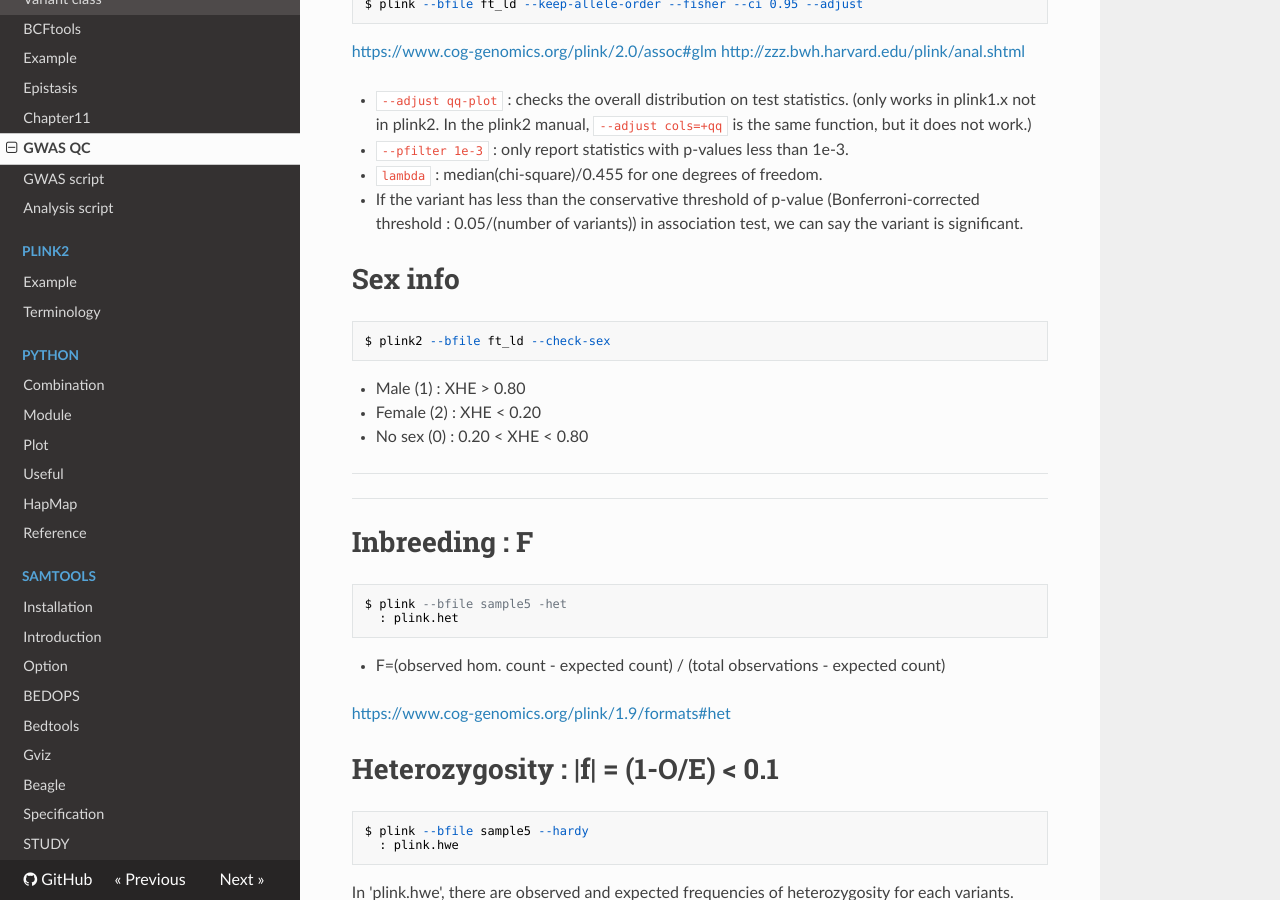
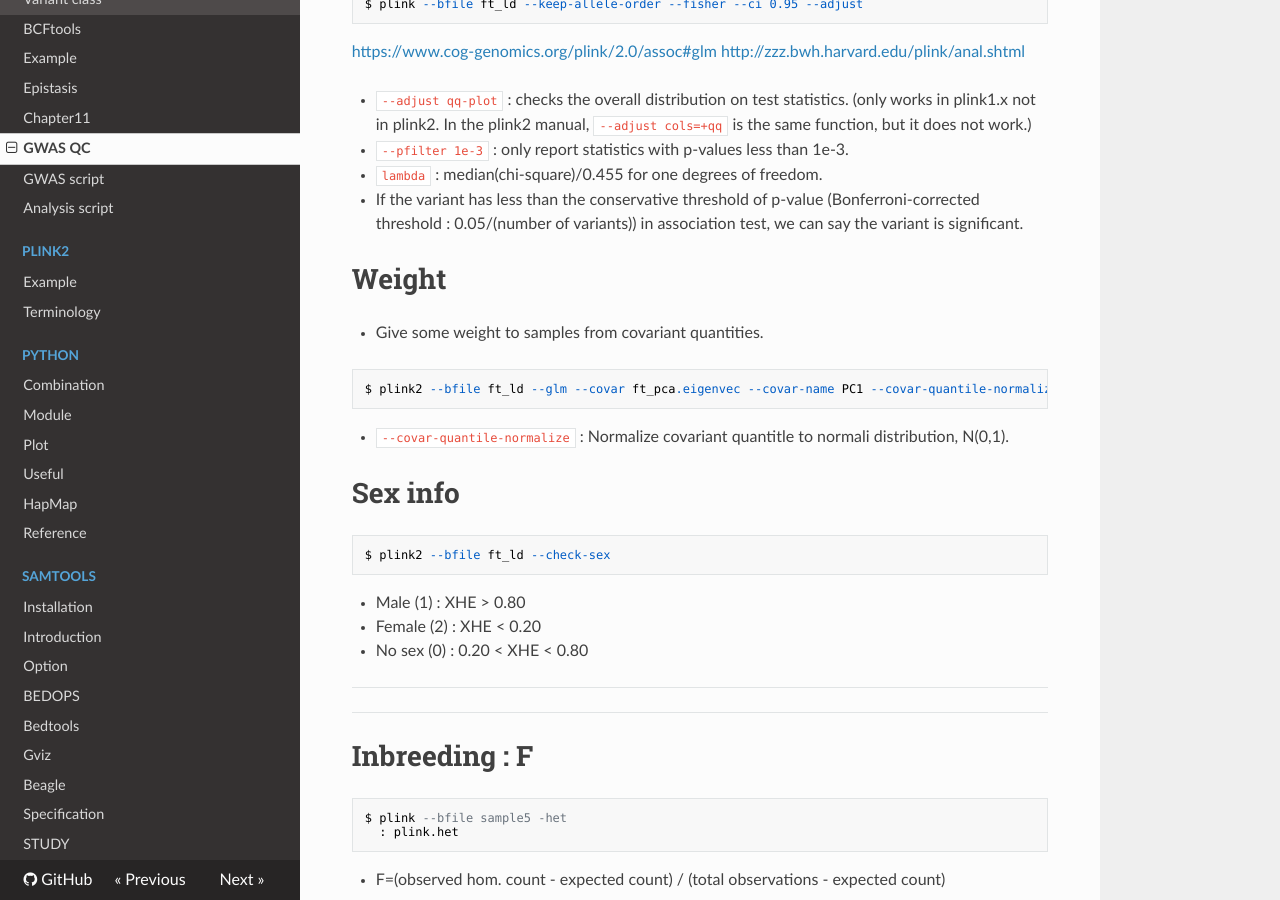
Before and after one commit to WonyoungCho/plink, an MkDocs documentation site: the page built from docs/GWAS.md, in a window 1280 px wide and 900 px high, scrolled down 4543 px. Built offline with MkDocs 1.6.1, drawn with Linux system fonts in a browser that asks for light colours; nearby versions of some CDN libraries; old or Windows-style settings are respelled for this version of MkDocs.

Commit message:
Update GWAS.md

````diff
--- a/docs/GWAS.md
+++ b/docs/GWAS.md
@@ -166,6 +166,13 @@ $ plink --bfile ft_ld --keep-allele-order --fisher --ci 0.95 --adjust
 
 - If the variant has less than the conservative threshold of p-value (Bonferroni-corrected threshold : 0.05/(number of variants)) in association test, we can say the variant is significant.
 
+# Weight
+- Give some weight to samples from covariant quantities.
+```
+$ plink2 --bfile ft_ld --glm --covar ft_pca.eigenvec --covar-name PC1 --covar-quantile-normalize PC1 --ci 0.95 --adjust
+```
+- `--covar-quantile-normalize` : Normalize covariant quantitle to normali distribution, N(0,1).
+
 # Sex info
 ```
 $ plink2 --bfile ft_ld --check-sex
````
